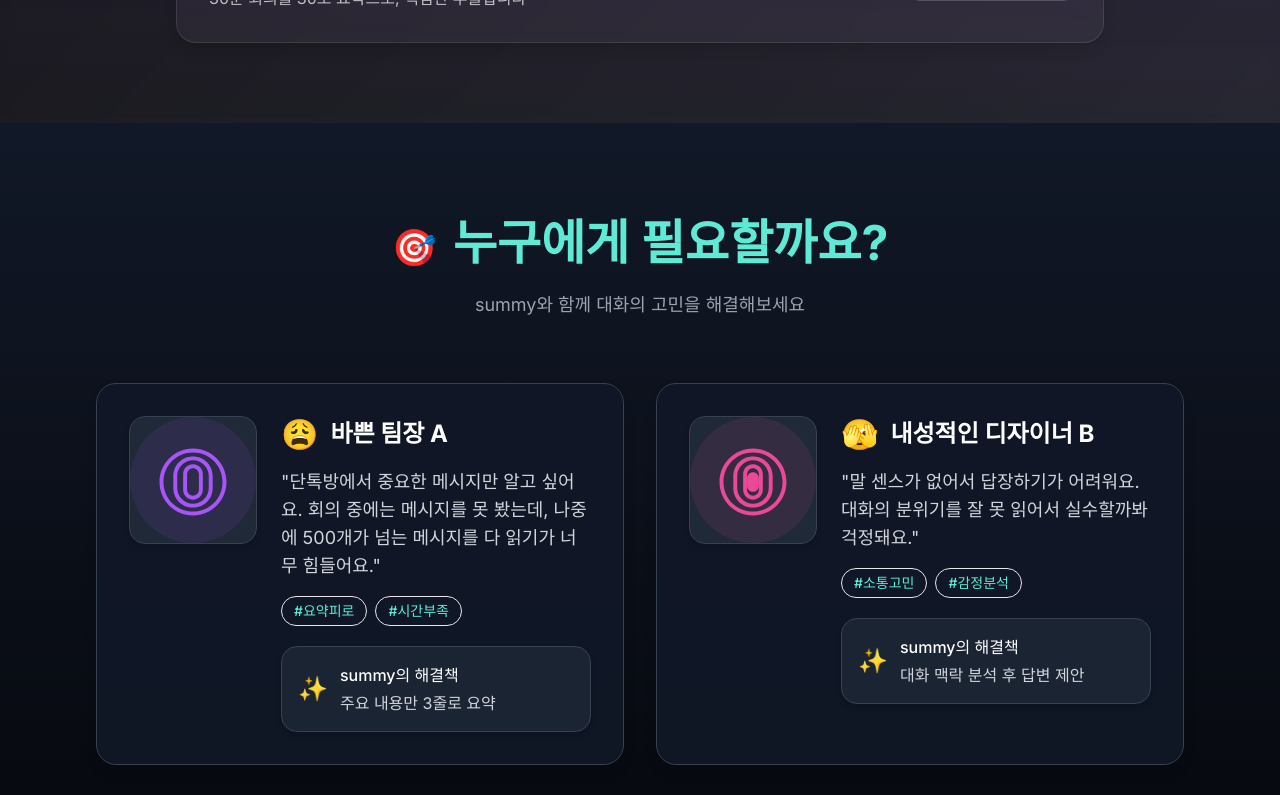
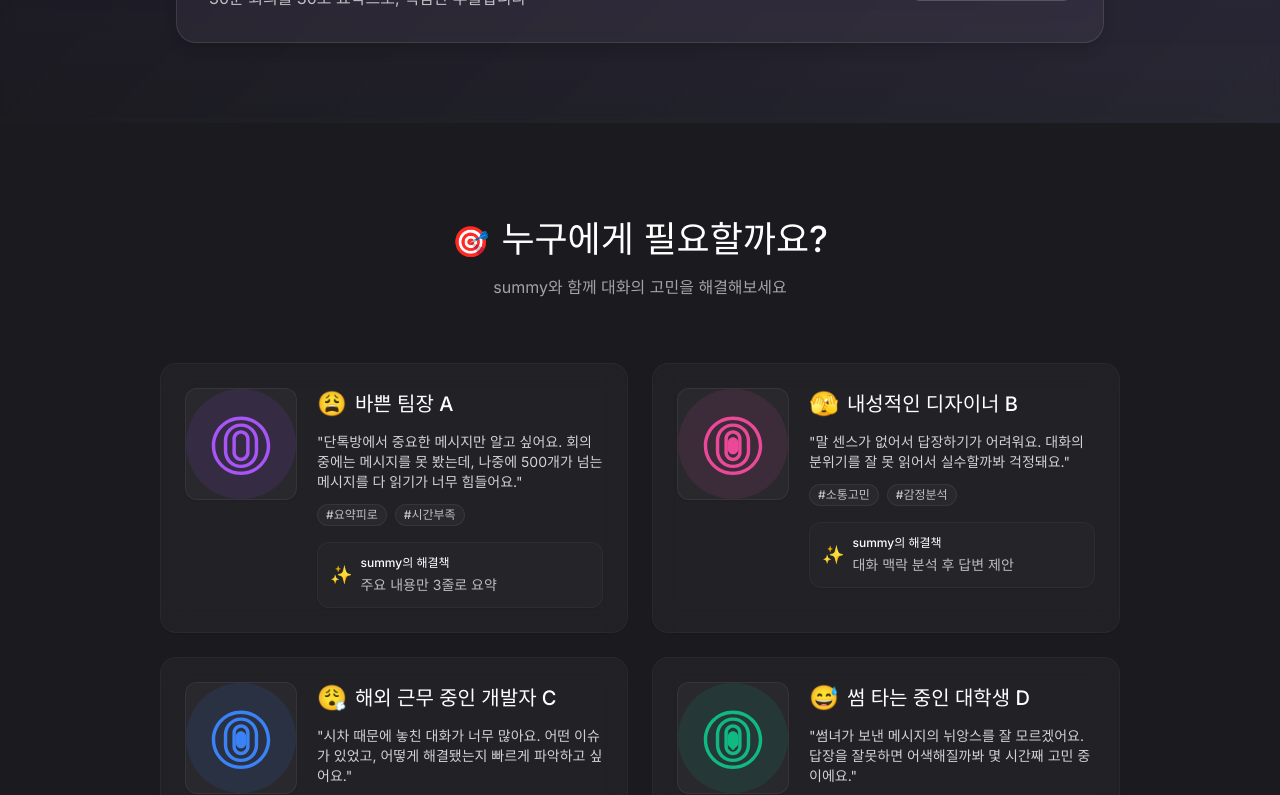
Before and after one commit to FLYLIKEB/summy, a Next.js app: page / in a window 1280 px wide. Shown: the part 1660-2455 px from the top of the page. Built offline with nearby package versions, Linux system fonts and the light colour scheme; a web font is replaced by a local one.

Commit message:
UI 개선: '누구에게 필요할까요?' 섹션 애플 스타일로 디자인 개선

```diff
--- a/components/PersonaProblems.tsx
+++ b/components/PersonaProblems.tsx
@@ -61,8 +61,8 @@ const item = {
 
 export default function PersonaProblems() {
   return (
-    <section className="relative py-16 sm:py-24 bg-gradient-to-b from-gray-900 via-primary-900/40 to-black">
-      <div className="container mx-auto px-4 sm:px-6 lg:px-8 max-w-6xl">
+    <section className="relative py-16 sm:py-24 bg-[#1a1a1f]">
+      <div className="container mx-auto px-4 sm:px-6 lg:px-8 max-w-5xl">
         <motion.div
           initial={{ opacity: 0, y: 20 }}
           whileInView={{ opacity: 1, y: 0 }}
@@ -70,11 +70,11 @@ export default function PersonaProblems() {
           transition={{ duration: 0.8 }}
           className="text-center mb-10 sm:mb-16"
         >
-          <h2 className="text-3xl sm:text-4xl font-bold text-white mb-4 sm:mb-6">
-            <span className="inline-block mr-2 sm:mr-4">🎯</span>
-            <span className="text-4xl sm:text-5xl text-secondary-300">누구에게 필요할까요?</span>
+          <h2 className="text-2xl sm:text-3xl font-medium text-white mb-3 sm:mb-4">
+            <span className="inline-block mr-2 sm:mr-3">🎯</span>
+            <span className="text-3xl sm:text-4xl text-white">누구에게 필요할까요?</span>
           </h2>
-          <p className="text-gray-400 text-base sm:text-lg max-w-2xl mx-auto">
+          <p className="text-white/60 text-sm sm:text-base max-w-2xl mx-auto">
             summy와 함께 대화의 고민을 해결해보세요
           </p>
         </motion.div>
@@ -86,33 +86,33 @@ export default function PersonaProblems() {
             initial="hidden"
             whileInView="show"
             viewport={{ once: true }}
-            className="flex gap-5 w-max"
+            className="flex gap-4 w-max"
           >
             {personas.map((persona, index) => (
               <motion.div
                 key={index}
                 variants={item}
-                className="group relative overflow-hidden rounded-2xl bg-gray-900/90 backdrop-blur-sm border border-gray-700 hover:border-primary-500/30 transition-all duration-300 w-[85vw] max-w-sm snap-center flex-shrink-0 shadow-lg"
+                className="group relative overflow-hidden rounded-xl bg-white/[0.03] backdrop-blur-md border border-white/[0.04] transition-all duration-300 w-[85vw] max-w-sm snap-center flex-shrink-0 shadow-sm"
               >
-                <div className="p-5">
-                  <div className="flex flex-col items-center gap-4">
+                <div className="p-4">
+                  <div className="flex flex-col items-center gap-3">
                     {/* 캐릭터 이미지와 이름을 나란히 배치 */}
                     <div className="flex items-center gap-3 w-full">
                       {/* 캐릭터 이미지 */}
-                      <div className="relative w-16 h-16 rounded-xl overflow-hidden bg-gray-800 border border-gray-700 shadow-md flex-shrink-0">
+                      <div className="relative w-14 h-14 rounded-lg overflow-hidden bg-white/[0.04] border border-white/[0.06] shadow-sm flex-shrink-0">
                         <Image
                           src={persona.image}
                           alt={persona.name}
                           fill
                           className="object-cover"
-                          sizes="64px"
+                          sizes="56px"
                         />
                       </div>
 
                       <div className="flex flex-col">
                         <div className="flex items-center gap-2">
-                          <span className="text-xl">{persona.emoji}</span>
-                          <h3 className="text-lg font-bold text-white">{persona.name}</h3>
+                          <span className="text-lg">{persona.emoji}</span>
+                          <h3 className="text-base font-medium text-white">{persona.name}</h3>
                         </div>
 
                         {/* 태그 */}
@@ -120,7 +120,7 @@ export default function PersonaProblems() {
                           {persona.tags.map((tag, tagIndex) => (
                             <span
                               key={tagIndex}
-                              className="px-2 py-0.5 rounded-full text-xs font-medium bg-secondary-500/10 text-secondary-300 border border-secondary-500/20"
+                              className="px-2 py-0.5 rounded-full text-xs font-medium bg-white/[0.04] text-white/70 border border-white/[0.06]"
                             >
                               {tag}
                             </span>
@@ -131,15 +131,15 @@ export default function PersonaProblems() {
 
                     {/* 내용 */}
                     <div className="text-left w-full">
-                      <p className="text-gray-300 text-sm mb-3">
+                      <p className="text-white/80 text-xs mb-3">
                         &quot;{persona.problem}&quot;
                       </p>
 
                       {/* 해결책 */}
-                      <div className="bg-gray-800/80 rounded-xl p-3 border border-gray-700 shadow-md">
+                      <div className="bg-white/[0.02] rounded-lg p-3 border border-white/[0.04] shadow-sm">
                         <div className="flex items-center gap-2">
-                          <span className="text-lg">✨</span>
-                          <p className="text-gray-300 text-xs">{persona.solution}</p>
+                          <span className="text-base">✨</span>
+                          <p className="text-white/70 text-xs">{persona.solution}</p>
                         </div>
                       </div>
                     </div>
@@ -156,44 +156,44 @@ export default function PersonaProblems() {
           initial="hidden"
           whileInView="show"
           viewport={{ once: true }}
-          className="hidden sm:grid grid-cols-1 md:grid-cols-2 gap-6 lg:gap-8"
+          className="hidden sm:grid grid-cols-1 md:grid-cols-2 gap-5 lg:gap-6"
         >
           {personas.map((persona, index) => (
             <motion.div
               key={index}
               variants={item}
-              className="group relative overflow-hidden rounded-2xl bg-gray-900/90 backdrop-blur-sm border border-gray-700 hover:border-primary-500/30 transition-all duration-500 shadow-lg hover:shadow-primary-800/20 hover:translate-y-[-4px]"
+              className="group relative overflow-hidden rounded-xl bg-white/[0.03] backdrop-blur-md border border-white/[0.04] transition-all duration-300 shadow-sm hover:bg-white/[0.04]"
             >
-              <div className="p-6 lg:p-8">
-                <div className="flex items-start gap-6">
+              <div className="p-5 lg:p-6">
+                <div className="flex items-start gap-5">
                   {/* 캐릭터 이미지 */}
-                  <div className="relative w-28 h-28 lg:w-32 lg:h-32 rounded-xl overflow-hidden bg-gray-800 border border-gray-700 shadow-md">
+                  <div className="relative w-24 h-24 lg:w-28 lg:h-28 rounded-lg overflow-hidden bg-white/[0.04] border border-white/[0.06] shadow-sm">
                     <Image
                       src={persona.image}
                       alt={persona.name}
                       fill
                       className="object-cover"
-                      sizes="128px"
+                      sizes="112px"
                     />
                   </div>
 
                   {/* 내용 */}
                   <div className="flex-1">
-                    <div className="flex items-center gap-3 mb-4">
-                      <span className="text-3xl">{persona.emoji}</span>
-                      <h3 className="text-2xl font-bold text-white">{persona.name}</h3>
+                    <div className="flex items-center gap-2 mb-3">
+                      <span className="text-2xl">{persona.emoji}</span>
+                      <h3 className="text-xl font-medium text-white">{persona.name}</h3>
                     </div>
 
-                    <p className="text-gray-300 text-lg mb-4">
+                    <p className="text-white/80 text-sm mb-3">
                       &quot;{persona.problemFull}&quot;
                     </p>
 
                     {/* 태그 */}
-                    <div className="flex flex-wrap gap-2 mb-5">
+                    <div className="flex flex-wrap gap-2 mb-4">
                       {persona.tags.map((tag, tagIndex) => (
                         <span
                           key={tagIndex}
-                          className="px-3 py-1 rounded-full text-sm font-medium bg-secondary-500/10 text-secondary-300 border border-secondary-500/20 backdrop-blur-sm"
+                          className="px-2 py-0.5 rounded-full text-xs font-medium bg-white/[0.04] text-white/70 border border-white/[0.06]"
                         >
                           {tag}
                         </span>
@@ -201,21 +201,18 @@ export default function PersonaProblems() {
                     </div>
 
                     {/* 해결책 */}
-                    <div className="bg-gray-800/80 rounded-xl p-4 border border-gray-700 shadow-md">
-                      <div className="flex items-center gap-3">
-                        <span className="text-2xl">✨</span>
+                    <div className="bg-white/[0.02] rounded-lg p-3 border border-white/[0.04] shadow-sm">
+                      <div className="flex items-center gap-2">
+                        <span className="text-lg">✨</span>
                         <div>
-                          <p className="text-white font-medium mb-1">summy의 해결책</p>
-                          <p className="text-gray-300">{persona.solution}</p>
+                          <p className="text-white font-medium text-xs mb-1">summy의 해결책</p>
+                          <p className="text-white/70 text-sm">{persona.solution}</p>
                         </div>
                       </div>
                     </div>
                   </div>
                 </div>
               </div>
-
-              {/* 카드 호버 효과를 위한 그라데이션 오버레이 */}
-              <div className="absolute inset-0 bg-gradient-to-t from-primary-500/5 to-transparent opacity-0 group-hover:opacity-100 transition-opacity duration-300 pointer-events-none"></div>
             </motion.div>
           ))}
         </motion.div>
@@ -231,12 +228,10 @@ export default function PersonaProblems() {
         >
           <Link
             href="/signup"
-            className="btn-primary py-3 px-6 flex items-center"
+            className="px-4 py-2.5 bg-white/10 text-white rounded-lg text-sm font-medium transition-all hover:bg-white/15 backdrop-blur-md inline-flex items-center gap-2"
           >
-            <span className="inline-flex items-center">
-              <span className="bg-white/20 p-1.5 rounded-full mr-2 text-base">🎮</span>
-              시작하기
-            </span>
+            <span className="bg-white/10 p-1.5 rounded-full text-sm">🎮</span>
+            시작하기
           </Link>
         </motion.div>
       </AnimatePresence>
```
